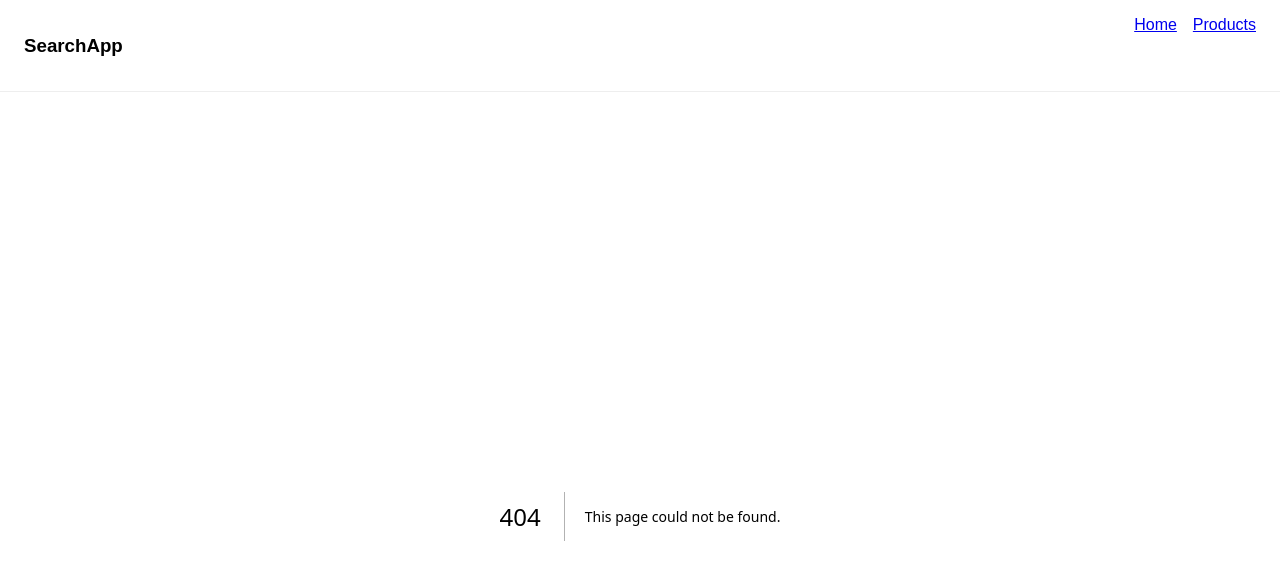
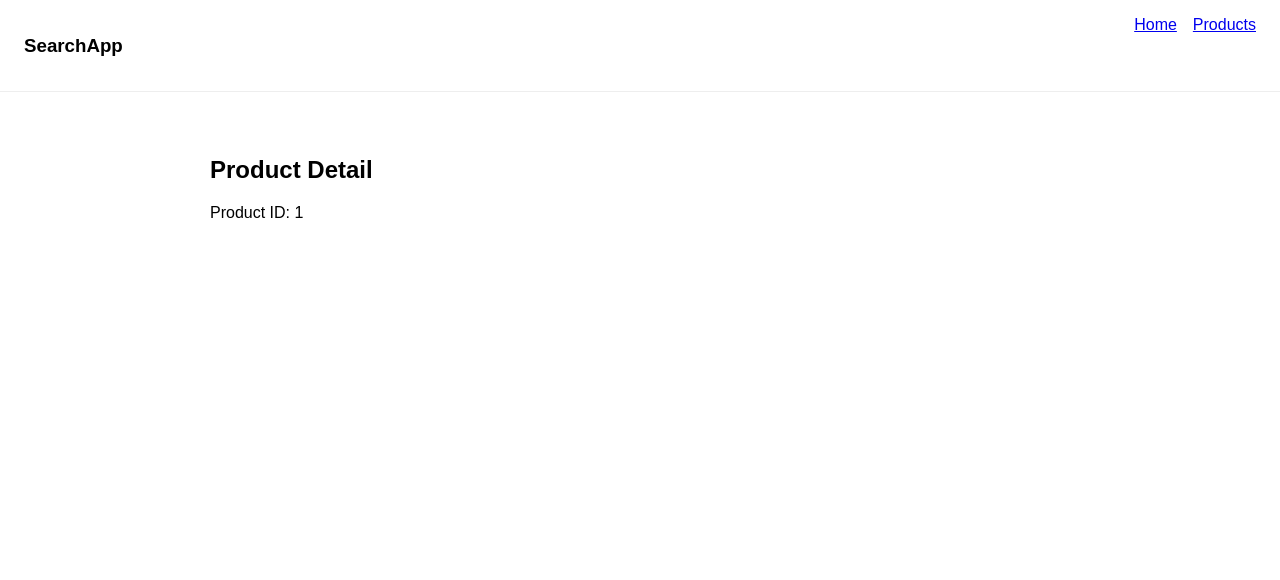
Before and after one commit to Mainaaa1/Elastic-Search, a Next.js app in the folder elasticsearch-app/elasto/: page /products/1 in a window 1280 px wide. Before the commit this address had no page. Shown: the top 580 px of the page. Built offline with nearby package versions, Linux system fonts and the light colour scheme.

Commit message:
created a simple product detail page

```diff
--- /dev/null
+++ b/elasticsearch-app/elasto/app/products/[id]/page.tsx
@@ -0,0 +1,10 @@
+// app/products/[id]/page.tsx
+
+export default function ProductDetail({ params }: { params: { id: string } }) {
+  return (
+    <div style={{ padding: 20 }}>
+      <h2>Product Detail</h2>
+      <p>Product ID: {params.id}</p>
+    </div>
+  );
+}
```
